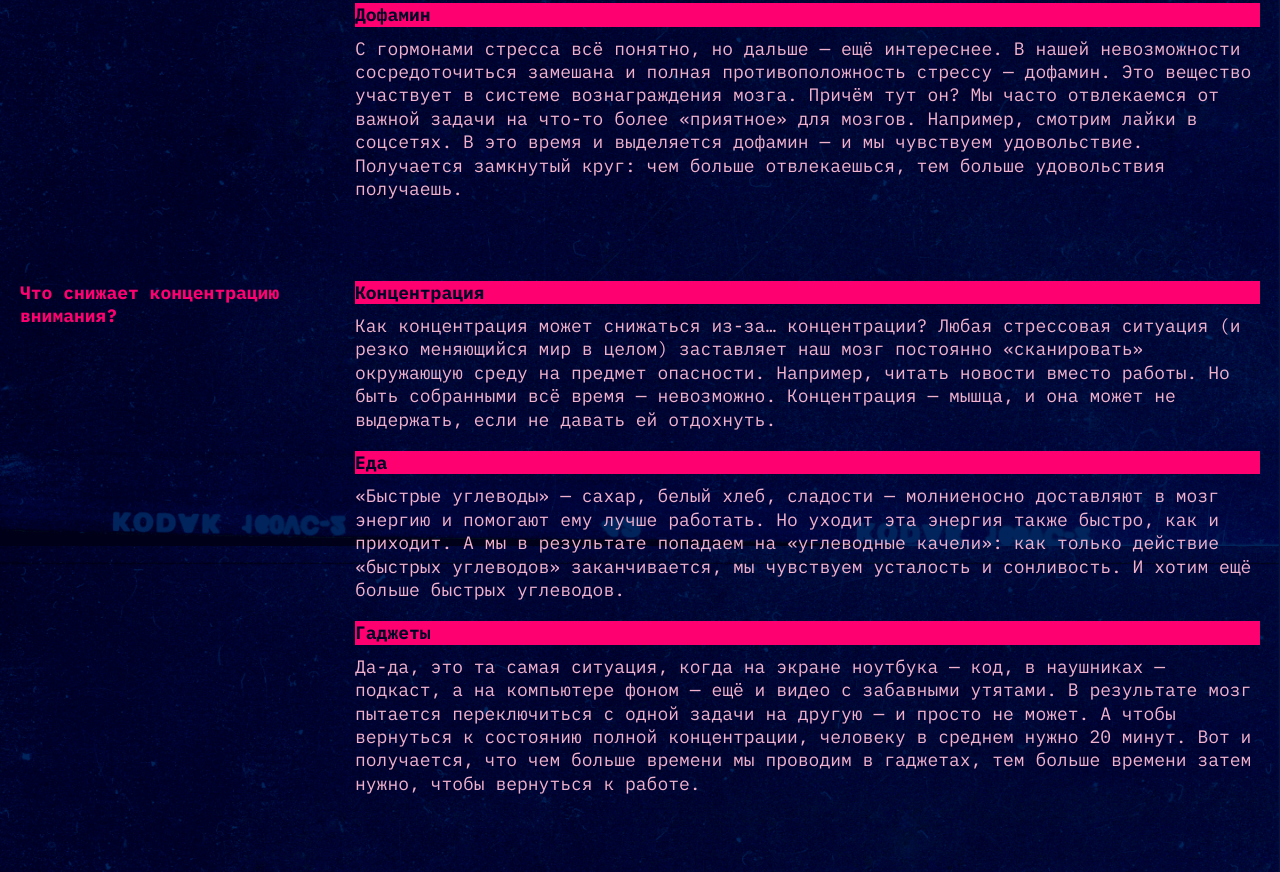
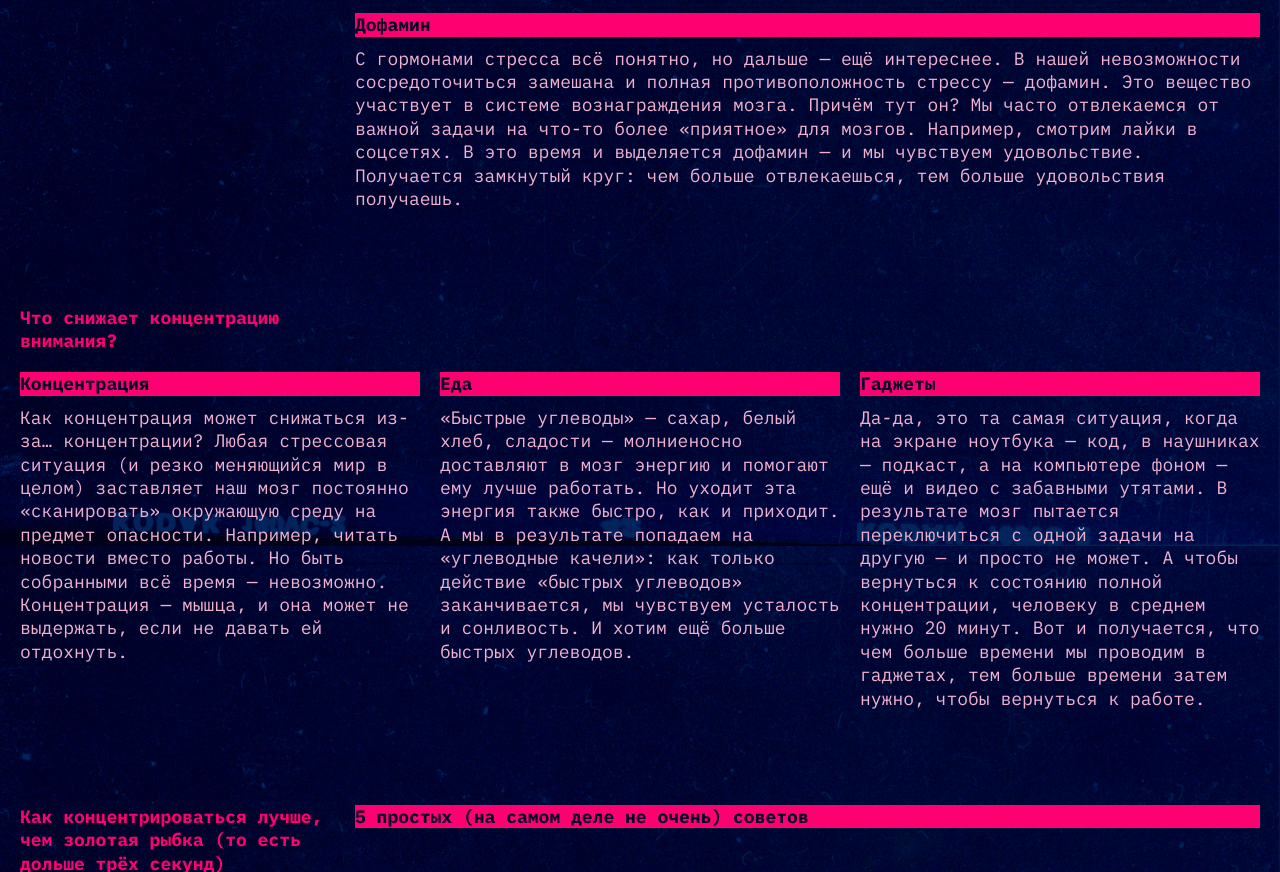
Before and after one commit to krisstaakriss-hash/slozhno-sosredotochitsya-ad, a plain HTML site: page index.html in a window 1280 px wide. Shown: the part 1054-1926 px from the top of the page. Drawn offline with Linux system fonts and the light colour scheme.

Commit message:
Section2

```diff
--- a/styles/style.css
+++ b/styles/style.css
@@ -174,17 +174,17 @@
 .section_list {
   display: grid;
   gap: 20px;
-  padding: 35px 10px;
+  padding: 40px 10px;
 }
 
-.section_title{
+.section_title {
   color: var(--decor-color);
   font-size: 18px;
   font-weight: 700;
   line-height: 23.4px;
 }
 
-.section_list{
+.section_list {
   align-items: start;
   padding: 0px;
   font-size: 18px;
@@ -192,13 +192,13 @@
   font-weight: 400;
 }
 
-.card{
+.card {
   display: grid;
   align-content: start;
   gap: 10px;
 }
 
-.card_title{
+.card_title {
   font-size: 18px;
   line-height: 23.4px;
 }
@@ -216,13 +216,44 @@
 @media (width >= 768px) {
   .section {
     grid-template-columns: 1fr 2fr;
-    padding: 35px 20px;
+    padding: 45px 20px;
   }
 }
 
 @media (width >= 1024px) {
   .section {
     grid-template-columns: 315px 1fr;
-    padding: 40px 20px;
+    padding: 50px 20px;
   }
 }
+
+.section_causes{
+  padding: 5px 10px;
+}
+
+@media (width >= 768px) {
+  .section_causes {
+    grid-template-columns: 1fr;
+    padding: 45px 20px;
+  }
+
+  .section_causes
+  .section_title {
+    max-width: 236px;
+  }
+}
+
+@media (width >= 1024px) {
+  .section_causes {
+    grid-template-columns: 1fr;
+  }
+
+  .section_causes .section_title {
+    max-width: 315px;
+  }
+
+  .section_causes .section_list {
+    grid-template-columns: repeat(3, 1fr);
+    align-items: start;
+  }
+}
```
